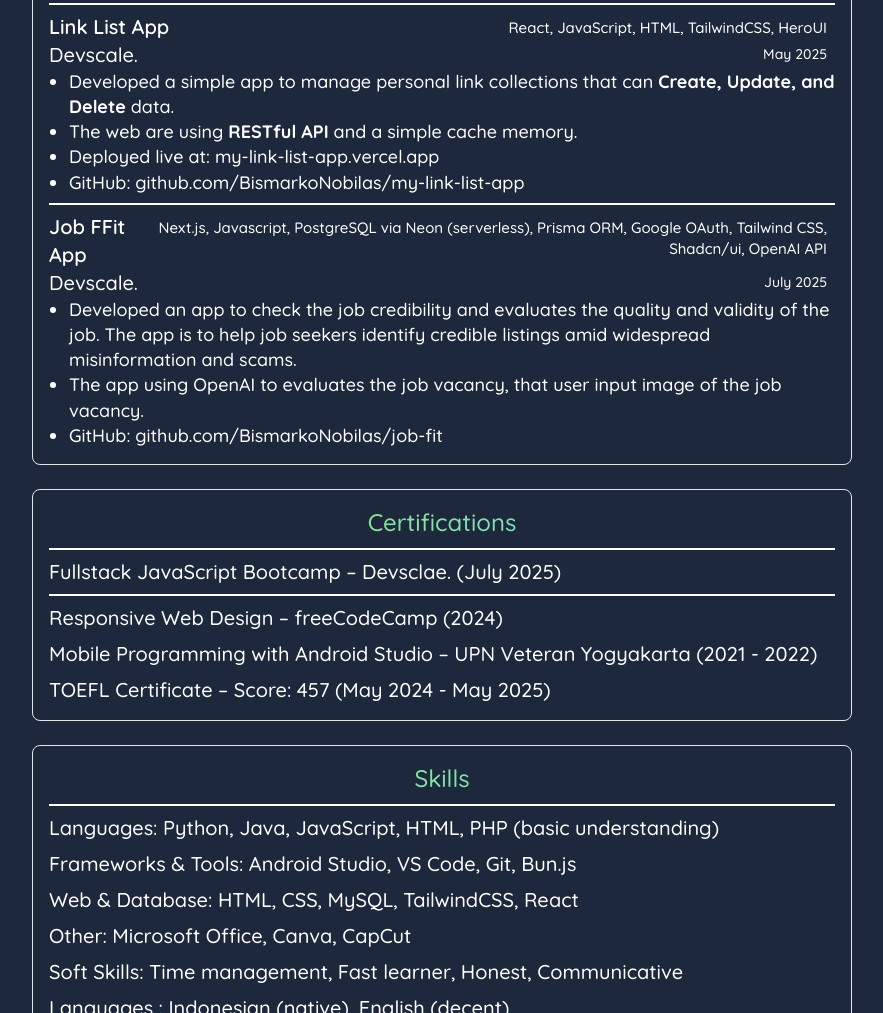
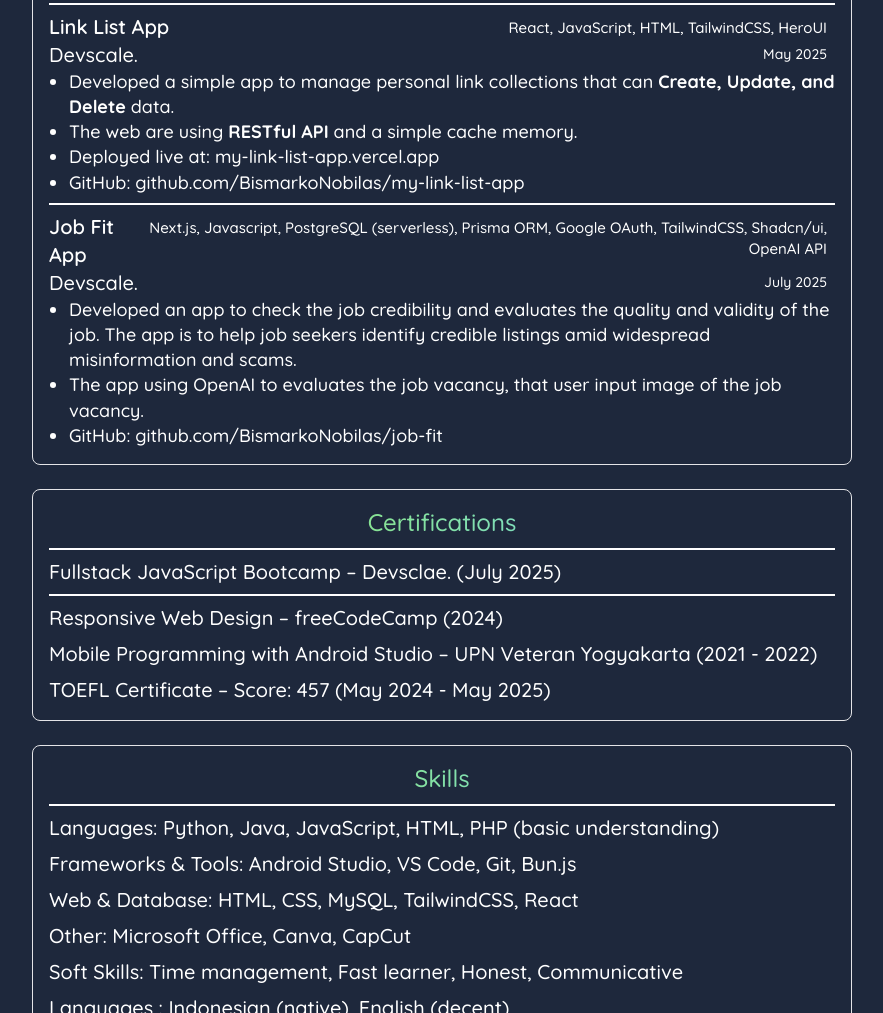
Before and after one commit to BismarkoNobilas/my-personal-website, a website with bundled scripts: page index.html in a window 1280 px wide. Shown: the part 2683-3696 px from the top of the page, without its empty margins (198-1081 px from the left). Built offline with nearby package versions, Linux system fonts and the light colour scheme.

Commit message:
Update Profile

```diff
--- a/index.html
+++ b/index.html
@@ -501,12 +501,11 @@
               <h3 id="Link-Web" class="border-t-2 pt-2">
                 <div class="flex justify-between">
                   <div class="flex font-semibold">
-                    <span>Job FFit App</span>
+                    <span>Job Fit App</span>
                   </div>
                   <div class="flex text-[15px] pr-2 pt-1" align="right">
-                    Next.js, Javascript, PostgreSQL via Neon (serverless),
-                    Prisma ORM, Google OAuth, Tailwind CSS, Shadcn/ui, OpenAI
-                    API
+                    Next.js, Javascript, PostgreSQL (serverless), Prisma ORM,
+                    Google OAuth, TailwindCSS, Shadcn/ui, OpenAI API
                   </div>
                 </div>
                 <div class="flex justify-between">
```
